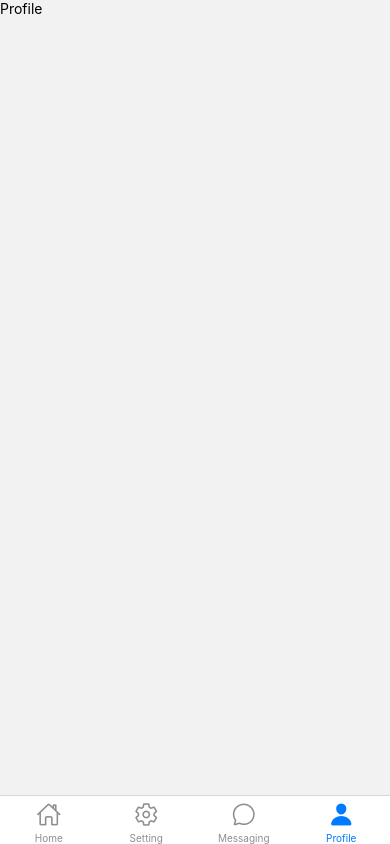
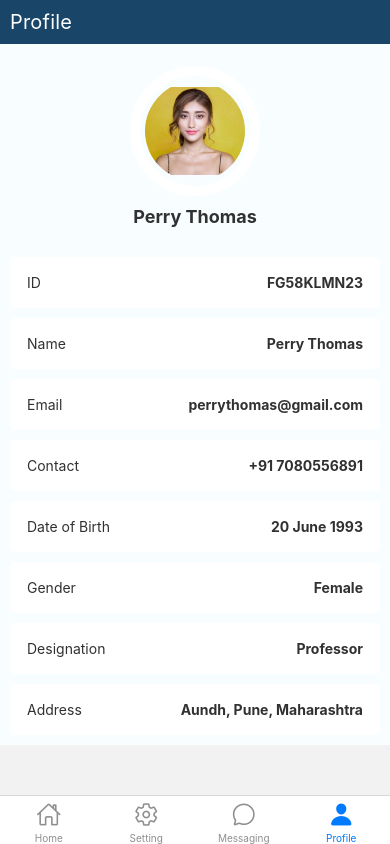
Before and after one commit to SambhajiShinde1234/School-Staff-App, a React Native app: screen /Profile in a window 390 px wide. Built offline with nearby package versions, Linux system fonts and the light colour scheme.

Commit message:
add profile screen

```diff
--- a/src/Screens/Profile/Profile.jsx
+++ b/src/Screens/Profile/Profile.jsx
@@ -1,9 +1,107 @@
 import React from 'react'
-import { Text } from 'react-native'
-function Profile() {
+import { View, Text, ScrollView, StyleSheet, TouchableOpacity, Image } from 'react-native'
+import {PROFILE_DATA} from '../../DummyData/ProfileData'
+
+const Profile = () => {
   return (
-    <Text>Profile</Text>
+    <>
+        <Text style={styles.settingText}>Profile</Text>
+        <ScrollView
+          contentContainerStyle={styles.scrollViewContent}
+          showsVerticalScrollIndicator={false}
+        >
+            <View style={styles.imgContainer}>
+                <View style={styles.iconHolder}>
+                    <Image
+                        style={styles.image}
+                        source={require('../../../assets/DannyTeacher.webp')} />
+                </View>
+                <Text style={styles.name}>Perry Thomas</Text>
+            </View>
+            {
+                PROFILE_DATA.map((item) => {
+                    return(
+                        <View key={item.id} style={styles.container}>
+                            <Text style={styles.title}>{item.title}</Text>
+                            <Text style={styles.details}>{item.name}</Text>
+                        </View>
+                    )
+                })
+            }
+
+        </ScrollView>
+    </>
+
   )
 }
 
+const styles = StyleSheet.create({
+    settingText: {
+        color: '#FFF',
+        fontSize: 20,
+        letterSpacing: 0.2,
+        backgroundColor: '#194569',
+        padding: 10,
+    },
+    scrollViewContent: {
+        minHeight: 700,
+        paddingTop: 12,
+        paddingHorizontal: 10,
+        backgroundColor:'#F8FDFF'
+    },
+    imgContainer: {
+        display: 'flex',
+        flexDirection: 'column',
+        justifyContent: 'space-between',
+        gap: 10,
+        alignItems: 'center',
+        borderColor: '#C0EDFF',
+        padding: 10,
+        borderRadius: 5,
+        marginBottom: 20
+    },
+    image: {
+        height: 100,
+        width: 100,
+        resizeMode:'contain',
+        borderRadius: 100,
+    },
+    iconHolder: {
+        borderWidth: 10,
+        borderColor: '#FFF',
+        borderRadius: 100,
+        width: 130,
+        height: 130,
+        display: 'flex',
+        justifyContent: 'center',
+        alignItems: 'center',
+    },
+    container: {
+        display: 'flex',
+        flexDirection: 'row',
+        justifyContent: 'space-between',
+        alignItems: 'center',
+        borderWidth: 2,
+        borderColor: '#FFF',
+        backgroundColor: '#FFF',
+        padding: 15,
+        borderRadius: 5,
+        marginBottom: 10
+    },
+    name: {
+        fontSize: 18,
+        color: '#313131',
+        fontWeight: 'bold'
+    },
+    title: {
+        fontSize: 14,
+        color: '#313131',
+    },
+    details: {
+        fontSize: 14,
+        color: '#313131',
+        fontWeight: 'bold'
+    }
+});
+
 export default Profile
```
